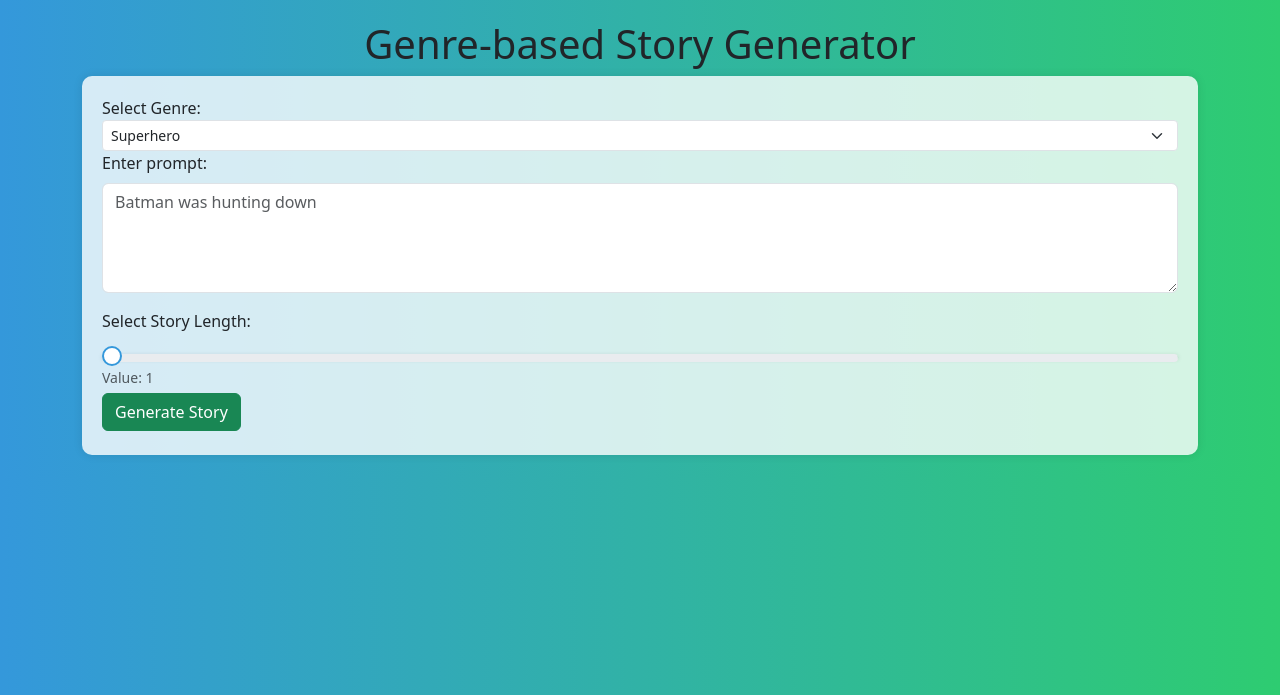
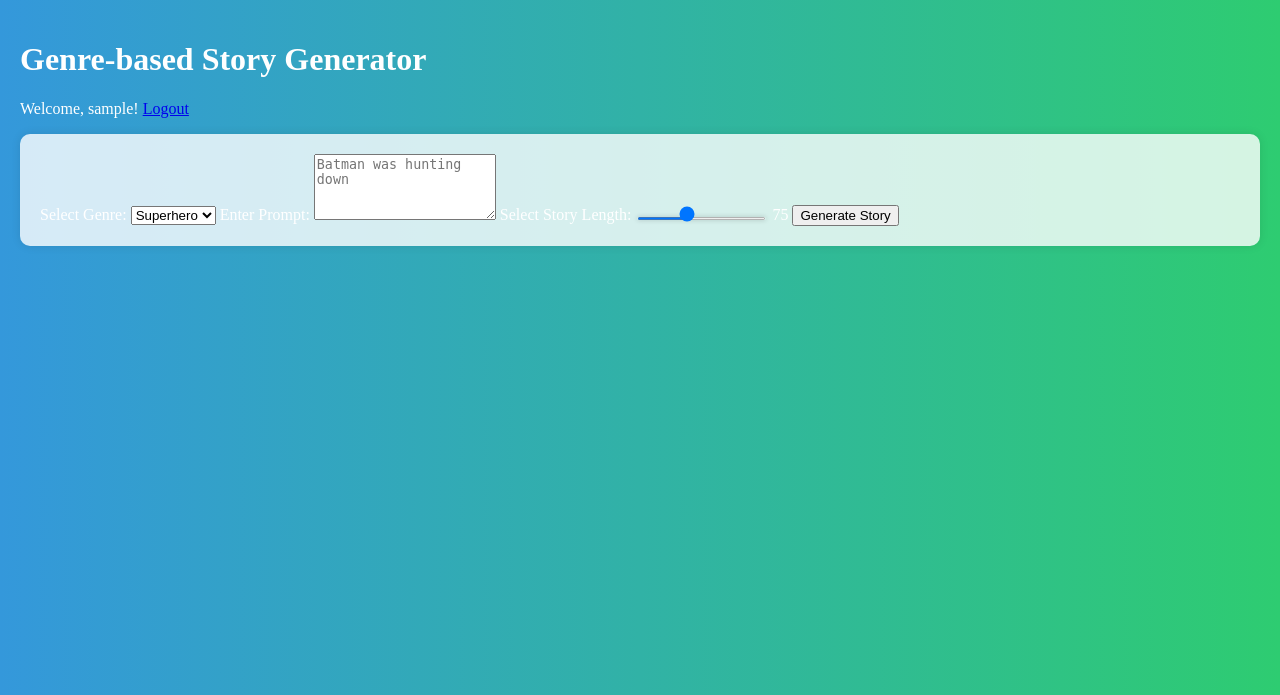
Before and after one commit to khushisharma31/capstone-story, a Flask app: page / in a window 1280 px wide. Shown: the top 695 px of the page. Run offline with Flask 3, Linux system fonts and the light colour scheme; the visitor is signed in with stand-in values (Sample User, id 1).

Commit message:
update index.html

```diff
--- a/templates/index.html
+++ b/templates/index.html
@@ -5,16 +5,24 @@
     <meta name="viewport" content="width=device-width, initial-scale=1.0">
     <link rel="stylesheet" href="{{ url_for('static', filename='style.css') }}">
     <title>Genre-based Story Generator</title>
-    <link href="https://cdn.jsdelivr.net/npm/bootstrap@5.3.2/dist/css/bootstrap.min.css" rel="stylesheet" integrity="sha384-T3c6CoIi6uLrA9TneNEoa7RxnatzjcDSCmG1MXxSR1GAsXEV/Dwwykc2MPK8M2HN" crossorigin="anonymous">
+    <!-- Add this script inside the head tag to update the slider value dynamically -->
 </head>
 <body>
-    <h1 class="text-center">Genre-based Story Generator</h1>
+    <div class="title-bar">
+        <h1>Genre-based Story Generator</h1>
+    </div>
 
-    <div class="container">
+    <nav>
+        {% if current_user.is_authenticated %}
+            <p>Welcome, {{ current_user.username }}! <a href="{{ url_for('logout') }}">Logout</a></p>
+        {% else %}
+            <p><a href="{{ url_for('login') }}">Login</a> | <a href="{{ url_for('register') }}">Register</a></p>
+        {% endif %}
+    </nav>
+
     <form action="{{ url_for('generate_story') }}" method="post">
-
         <label for="genre">Select Genre:</label>
-            <select name="genre" id="genre" class="form-select form-select-sm">
+        <select name="genre" id="genre">
             <option value="superhero">Superhero</option>
             <option value="sci_fi">Sci-Fi</option>
             <option value="horror">Horror</option>
@@ -23,19 +31,14 @@
             <option value="drama">Drama</option>
         </select>
 
-            <div class="mb-3">
-                <label for="prompt" class="form-label">Enter prompt:</label>
-                <textarea name="prompt" class="form-control" id="prompt" rows="4" placeholder="Batman was hunting down"></textarea>
-            </div>
+        <label for="prompt">Enter Prompt:</label>
+        <textarea name="prompt" id="prompt" rows="4" placeholder="Batman was hunting down"></textarea>
 
-            <label for="story_length" class="form-label">Select Story Length:</label>
-            <input type="range" class="form-range" id="customRange1" name="story_length" min="1" max="200" step="1" value="1">
-            <small class="form-text text-muted"> Value: <span id="selectedValue">1</span></small>
+        <label for="story_length">Select Story Length:</label>
+        <input type="range" name="story_length" id="story_length" min="1" max="200" value="75" oninput="updateSliderValue(this.value)">
+        <output for="story_length" id="story_length_value">75</output>
 
-            <div class="py-1">
-                <button type="submit" class="btn btn-success">Generate Story</button>
-            </div>
-
+        <button type="submit">Generate Story</button>
     </form>
 
     {% if generated_story %}
@@ -44,20 +47,10 @@
             <p>{{ generated_story }}</p>
         </div>
     {% endif %}
-    </div>
-
-    <script src="https://cdn.jsdelivr.net/npm/bootstrap@5.3.2/dist/js/bootstrap.bundle.min.js" integrity="sha384-C6RzsynM9kWDrMNeT87bh95OGNyZPhcTNXj1NW7RuBCsyN/o0jlpcV8Qyq46cDfL" crossorigin="anonymous"></script>
-    <script src="https://code.jquery.com/jquery-3.6.4.min.js"></script>
-    <script src="https://cdn.jsdelivr.net/npm/@popperjs/core@2.11.8/dist/umd/popper.min.js" integrity="sha384-I7E8VVD/ismYTF4hNIPjVp/Zjvgyol6VFvRkX/vR+Vc4jQkC+hVqc2pM8ODewa9r" crossorigin="anonymous"></script>
-    <script src="https://cdn.jsdelivr.net/npm/bootstrap@5.3.2/dist/js/bootstrap.min.js" integrity="sha384-BBtl+eGJRgqQAUMxJ7pMwbEyER4l1g+O15P+16Ep7Q9Q+zqX6gSbd85u4mG4QzX+" crossorigin="anonymous"></script>
-
     <script>
-        // Update selected value when the range slider changes
-        $(document).ready(function(){
-            $('#customRange1').on('input', function() {
-                $('#selectedValue').text($(this).val());
-            });
-        });
+        function updateSliderValue(value) {
+            document.getElementById('story_length_value').innerText = value;
+        }
     </script>
 </body>
 </html>
```
Lines whose indentation alone changed are shown as unchanged.
